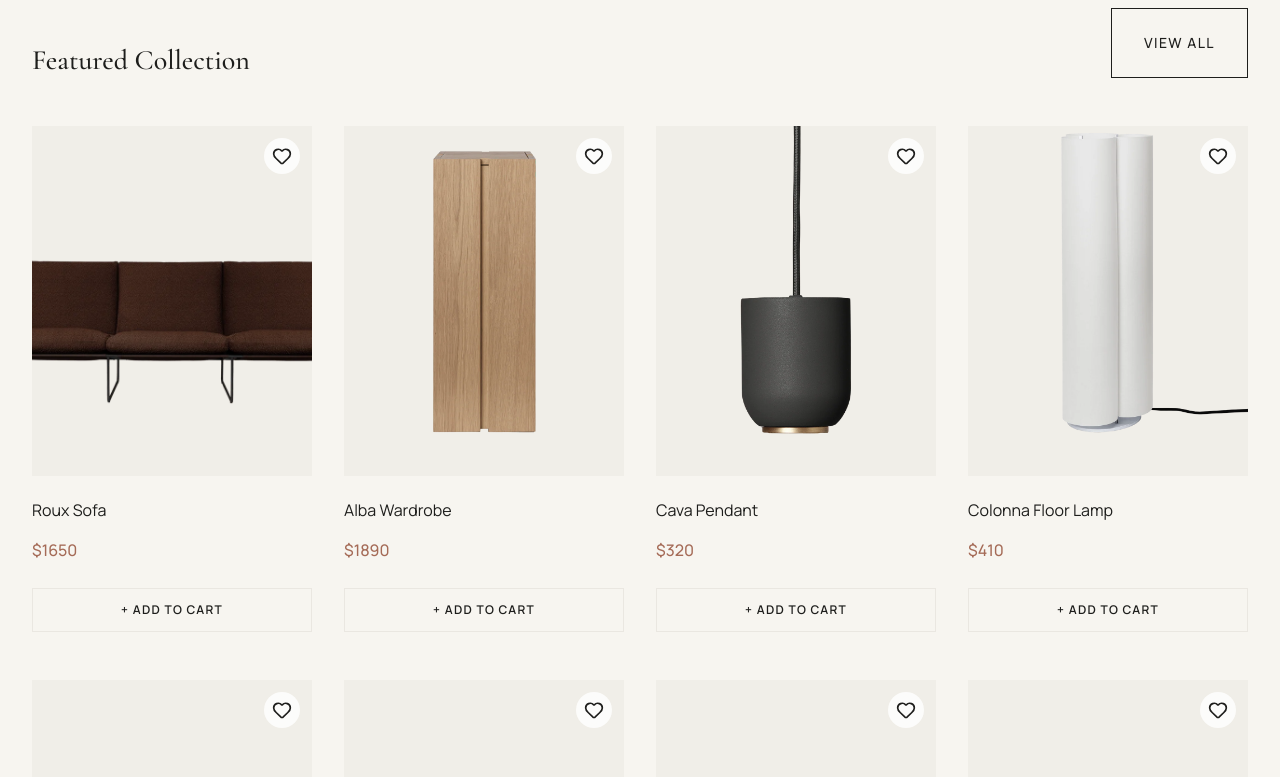
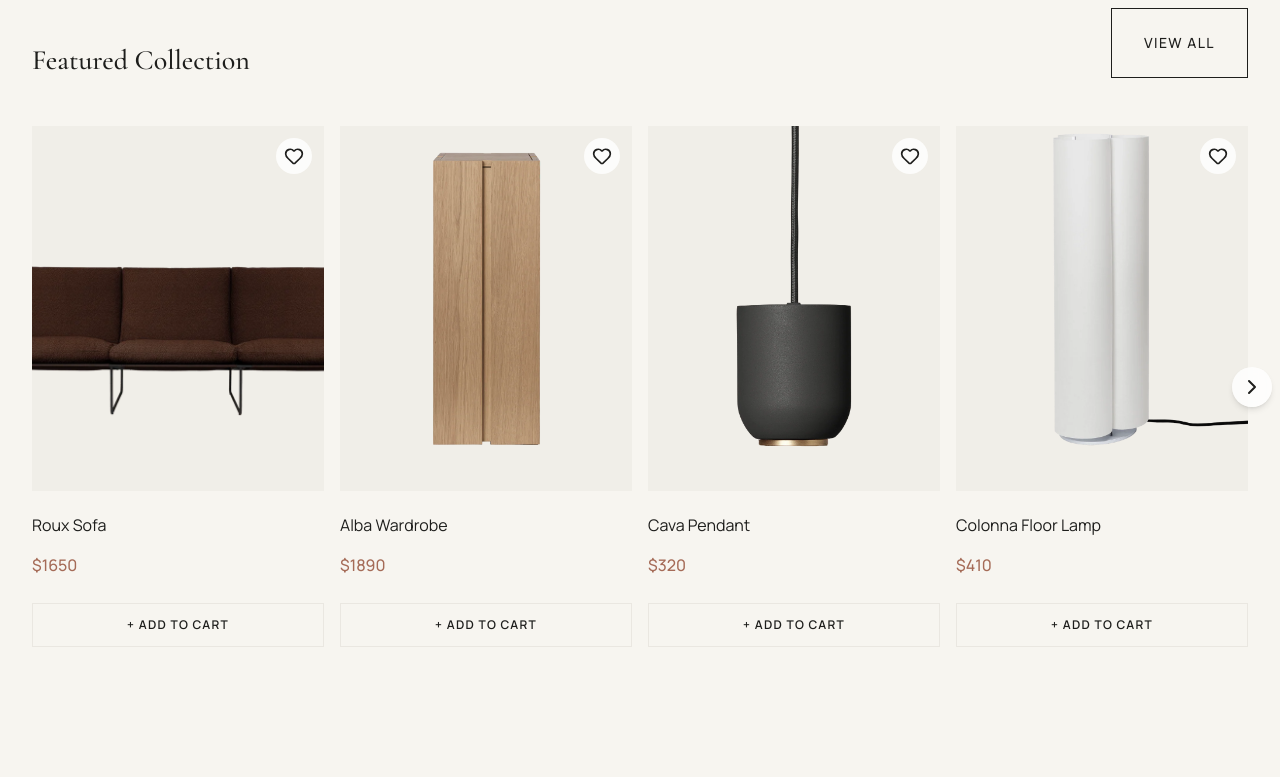
Before and after one commit to ms0237575-pixel/nordic-living-ecommerce, a React (Vite) app: page / in a window 1280 px wide. Shown: the part 1000-1777 px from the top of the page. Built offline with nearby package versions, Linux system fonts and the light colour scheme.

Commit message:
feat: integrate Lenis smooth scrolling and Embla product carousel

```diff
--- a/package.json
+++ b/package.json
@@ -11,10 +11,12 @@
   },
   "dependencies": {
     "@fontsource-variable/geist": "^5.3.0",
+    "@studio-freight/react-lenis": "^0.0.47",
     "@tailwindcss/vite": "^4.3.3",
     "aos": "^2.3.4",
     "class-variance-authority": "^0.7.1",
     "clsx": "^2.1.1",
+    "embla-carousel-react": "^8.6.0",
     "framer-motion": "^13.1.0",
     "lucide-react": "^1.31.0",
     "radix-ui": "^1.6.7",
--- a/src/App.tsx
+++ b/src/App.tsx
@@ -1,5 +1,6 @@
 import { BrowserRouter as Router, Routes, Route } from "react-router";
 import { useEffect } from "react";
+import { ReactLenis } from "@studio-freight/react-lenis";
 import AOS from "aos";
 import "aos/dist/aos.css";
 import { Toaster } from "sonner";
@@ -29,6 +30,10 @@ export default function App() {
 
   return (
     <Router>
+      <ReactLenis
+        root
+        options={{ lerp: 0.08, duration: 1.2, smoothWheel: true }}
+      >
         <ScrollToTop />
 
         <Toaster
@@ -78,6 +83,7 @@ export default function App() {
 
           <Footer />
         </div>
+      </ReactLenis>
     </Router>
   );
 }
--- /dev/null
+++ b/src/components/product/ProductCarousel.tsx
@@ -0,0 +1,78 @@
+import React, { useCallback, useEffect, useState } from "react";
+import useEmblaCarousel from "embla-carousel-react";
+import { ChevronLeft, ChevronRight } from "lucide-react";
+import { ProductCard } from "./ProductCard";
+import type { Product } from "@/types/product";
+
+interface ProductCarouselProps {
+  products: Product[];
+}
+
+export function ProductCarousel({ products }: ProductCarouselProps) {
+  const [emblaRef, emblaApi] = useEmblaCarousel({
+    align: "start",
+    containScroll: "trimSnaps",
+    dragFree: true,
+  });
+
+  const [prevBtnEnabled, setPrevBtnEnabled] = useState(false);
+  const [nextBtnEnabled, setNextBtnEnabled] = useState(false);
+
+  const scrollPrev = useCallback(() => {
+    if (emblaApi) emblaApi.scrollPrev();
+  }, [emblaApi]);
+
+  const scrollNext = useCallback(() => {
+    if (emblaApi) emblaApi.scrollNext();
+  }, [emblaApi]);
+
+  const onSelect = useCallback(() => {
+    if (!emblaApi) return;
+    setPrevBtnEnabled(emblaApi.canScrollPrev());
+    setNextBtnEnabled(emblaApi.canScrollNext());
+  }, [emblaApi]);
+
+  useEffect(() => {
+    if (!emblaApi) return;
+    onSelect();
+    emblaApi.on("select", onSelect);
+    emblaApi.on("reInit", onSelect);
+  }, [emblaApi, onSelect]);
+
+  return (
+    <div className="relative group">
+      <div className="overflow-hidden" ref={emblaRef}>
+        <div className="flex -ml-4">
+          {products.map((product) => (
+            <div
+              key={product.id}
+              className="flex-[0_0_85%] min-w-0 pl-4 sm:flex-[0_0_45%] lg:flex-[0_0_25%]"
+            >
+              <ProductCard product={product} />
+            </div>
+          ))}
+        </div>
+      </div>
+
+      {prevBtnEnabled && (
+        <button
+          className="absolute -left-4 top-1/2 -translate-y-1/2 z-10 flex h-10 w-10 items-center justify-center rounded-full bg-white/80 shadow-md backdrop-blur-sm transition-all hover:bg-white text-nordic-charcoal hover:text-nordic-terracotta md:-left-6"
+          onClick={scrollPrev}
+          aria-label="Previous slide"
+        >
+          <ChevronLeft className="h-6 w-6" />
+        </button>
+      )}
+
+      {nextBtnEnabled && (
+        <button
+          className="absolute -right-4 top-1/2 -translate-y-1/2 z-10 flex h-10 w-10 items-center justify-center rounded-full bg-white/80 shadow-md backdrop-blur-sm transition-all hover:bg-white text-nordic-charcoal hover:text-nordic-terracotta md:-right-6"
+          onClick={scrollNext}
+          aria-label="Next slide"
+        >
+          <ChevronRight className="h-6 w-6" />
+        </button>
+      )}
+    </div>
+  );
+}
--- a/src/pages/Home.tsx
+++ b/src/pages/Home.tsx
@@ -1,7 +1,7 @@
 import { Link } from "react-router";
 import { useEffect, useState } from "react";
 import { HeroSection } from "@/components/home/HeroSection";
-import { ProductCard } from "@/components/product/ProductCard";
+import { ProductCarousel } from "@/components/product/ProductCarousel";
 import { getFeaturedProducts } from "@/services/products";
 import type { Product } from "@/types/product";
 import { Leaf, Truck, MapPin } from "lucide-react";
@@ -23,7 +23,10 @@ export function Home() {
     <div className="w-full">
       <HeroSection />
 
-      <section className="mx-auto max-w-7xl px-4 sm:px-6 lg:px-8 py-24" data-aos="fade-up">
+      <section
+        className="mx-auto max-w-7xl px-4 sm:px-6 lg:px-8 py-24"
+        data-aos="fade-up"
+      >
         <div className="mb-12 flex items-end justify-between">
           <h2 className="font-serif text-h2 font-medium text-nordic-charcoal">
             Featured Collection
@@ -40,25 +43,22 @@ export function Home() {
         {featured === null ? (
           <div>Loading...</div>
         ) : (
-          <div className="grid grid-cols-1 gap-x-8 gap-y-12 sm:grid-cols-2 lg:grid-cols-4">
-            {featured.map((product, index) => (
-              <div key={product.id} data-aos="fade-up" data-aos-delay={String((index + 1) * 100)}>
-                <ProductCard product={product} />
-              </div>
-            ))}
-          </div>
+          <ProductCarousel products={featured} />
         )}
       </section>
 
       {/* Brand Story / Philosophy */}
-      <section className="mx-auto max-w-7xl px-4 sm:px-6 lg:px-8 py-20" data-aos="fade-up">
+      <section
+        className="mx-auto max-w-7xl px-4 sm:px-6 lg:px-8 py-20"
+        data-aos="fade-up"
+      >
         <div className="grid grid-cols-1 lg:grid-cols-2 gap-8 items-center">
           <div className="relative w-full h-100 md:h-150 overflow-hidden bg-nordic-light group">
             <img
               src="/images/products/story-crafted-chairs.jpg"
               alt="Crafted chairs"
               loading="lazy"
-              className="w-full h-full object-cover transition-transform duration-[2000ms] ease-out group-hover:scale-105"
+              className="w-full h-full object-cover transition-transform duration-2000 ease-out group-hover:scale-105"
             />
           </div>
 
@@ -83,14 +83,17 @@ export function Home() {
       </section>
 
       {/* Feature Section 1 — Timeless Comfort */}
-      <section className="mx-auto max-w-7xl px-4 sm:px-6 lg:px-8 py-20" data-aos="fade-up">
+      <section
+        className="mx-auto max-w-7xl px-4 sm:px-6 lg:px-8 py-20"
+        data-aos="fade-up"
+      >
         <div className="grid grid-cols-1 lg:grid-cols-2 gap-8 items-center">
           <div className="relative w-full h-100 md:h-125 overflow-hidden bg-nordic-light group">
             <img
               src="/images/products/home-striped-sofa.jpg"
               alt="Striped sofa in a living room"
               loading="lazy"
-              className="w-full h-full object-cover transition-transform duration-[2000ms] ease-out group-hover:scale-105"
+              className="w-full h-full object-cover transition-transform duration-2000 ease-out group-hover:scale-105"
             />
           </div>
 
@@ -117,7 +120,10 @@ export function Home() {
       </section>
 
       {/* Feature Section 2 — Gather Around */}
-      <section className="mx-auto max-w-7xl px-4 sm:px-6 lg:px-8 py-20" data-aos="fade-up">
+      <section
+        className="mx-auto max-w-7xl px-4 sm:px-6 lg:px-8 py-20"
+        data-aos="fade-up"
+      >
         <div className="grid grid-cols-1 lg:grid-cols-2 gap-8 items-center">
           <div className="order-2 lg:order-1 px-2 lg:px-12">
             <p className="font-sans text-[12px] font-medium uppercase tracking-[0.2em] text-nordic-sage-dark mb-4">
@@ -144,21 +150,24 @@ export function Home() {
               src="/images/products/home-dining-cafe.webp"
               alt="Dining area in a café setting"
               loading="lazy"
-              className="absolute inset-0 w-full h-full object-cover transition-transform duration-[2000ms] ease-out group-hover:scale-105"
+              className="absolute inset-0 w-full h-full object-cover transition-transform duration-2000 ease-out group-hover:scale-105"
             />
           </div>
         </div>
       </section>
 
       {/* Feature Section 3 — Everyday Rituals */}
-      <section className="mx-auto max-w-7xl px-4 sm:px-6 lg:px-8 py-20" data-aos="fade-up">
+      <section
+        className="mx-auto max-w-7xl px-4 sm:px-6 lg:px-8 py-20"
+        data-aos="fade-up"
+      >
         <div className="grid grid-cols-1 lg:grid-cols-2 gap-8 items-center">
           <div className="relative w-full h-100 md:h-150 overflow-hidden bg-nordic-light group">
             <img
               src="/images/products/home-coffee-ritual.webp"
               alt="Coffee ritual with Nordic ceramics"
               loading="lazy"
-              className="absolute inset-0 w-full h-full object-cover transition-transform duration-[2000ms] ease-out group-hover:scale-105"
+              className="absolute inset-0 w-full h-full object-cover transition-transform duration-2000 ease-out group-hover:scale-105"
             />
           </div>
 
```
Also changed, not shown: 2 other files (tests, documents, lock files or other folders). Lines whose indentation alone changed are shown as unchanged.
